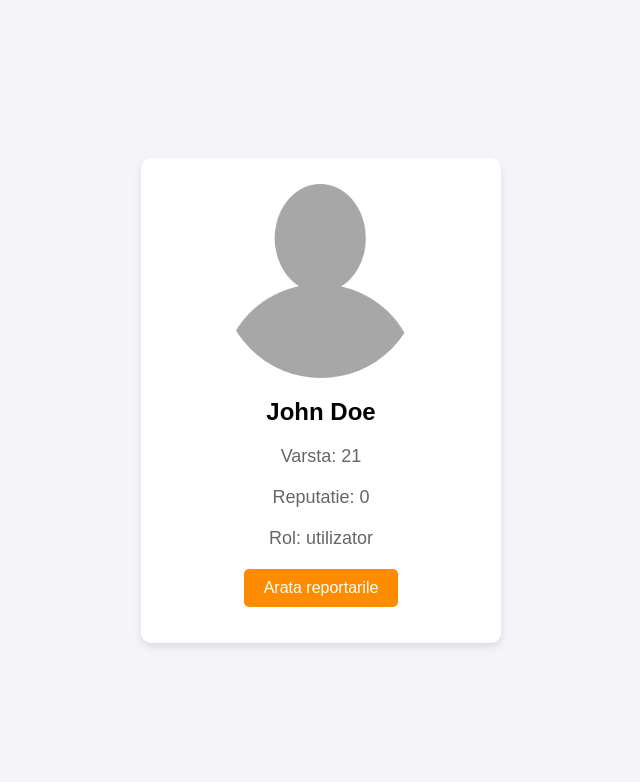
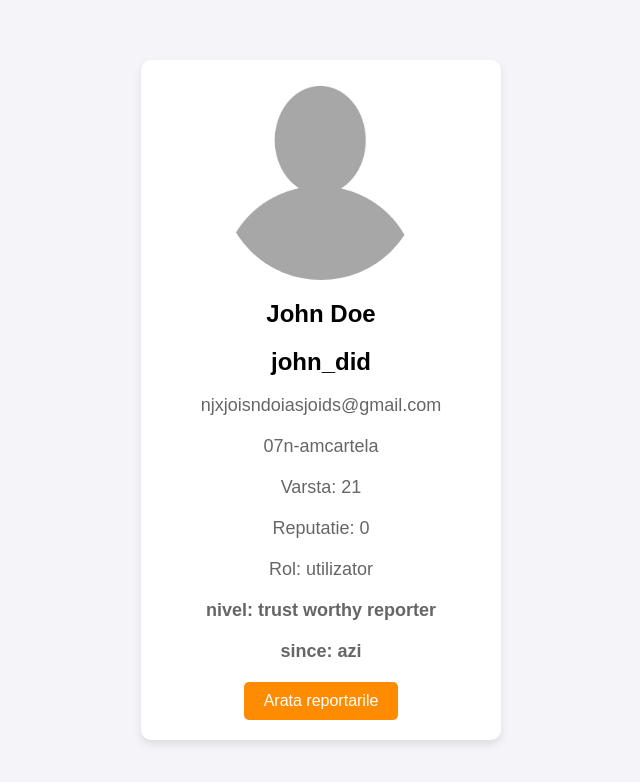
Before and after one commit to seba-f/Citizen-report, a plain HTML site: page devDavidFolder/profileViewer.html in a window 1280 px wide. Shown: the whole page, without its empty margins (319-959 px from the left). Drawn offline with Linux system fonts and the light colour scheme.

Commit message:
im not commited to this task

```diff
--- a/devDavidFolder/profileViewer.html
+++ b/devDavidFolder/profileViewer.html
@@ -13,9 +13,14 @@
             <img src="assets/profilePic.jpg" alt="Profile Photo" id="profilePhoto">
         </div>
         <h1 id="name">John Doe</h1>
+        <h2 id="username">john_did</h2>
+        <p id="email"class="profileData">njxjoisndoiasjoids@gmail.com</p>
+        <p id="phone"class="profileData">07n-amcartela</p>
         <p id="age" class="profileData">Varsta: 21</p>
         <p id="reputation" class="profileData">Reputatie: 0</p>
         <p id="role" class="profileData">Rol: utilizator<p>
+        <h3 id="level" class="profileData">nivel: trust worthy reporter</h3>
+        <h3 id="data_creare_cont" class="profileData">since: azi</h3>
         <button id="historyButton">Arata reportarile</button>
     </div>
     <div id="iframeContainer"></div>
```
